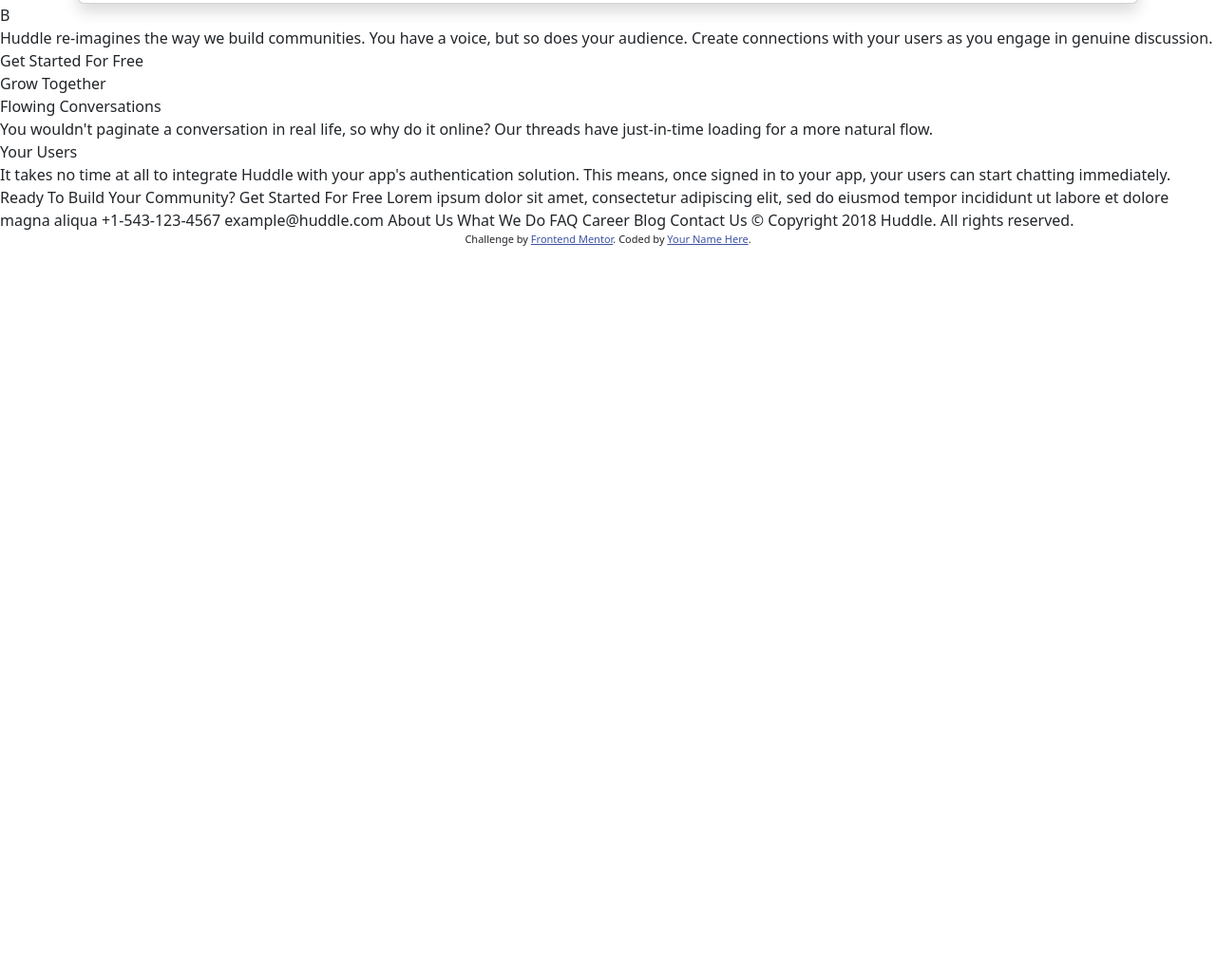
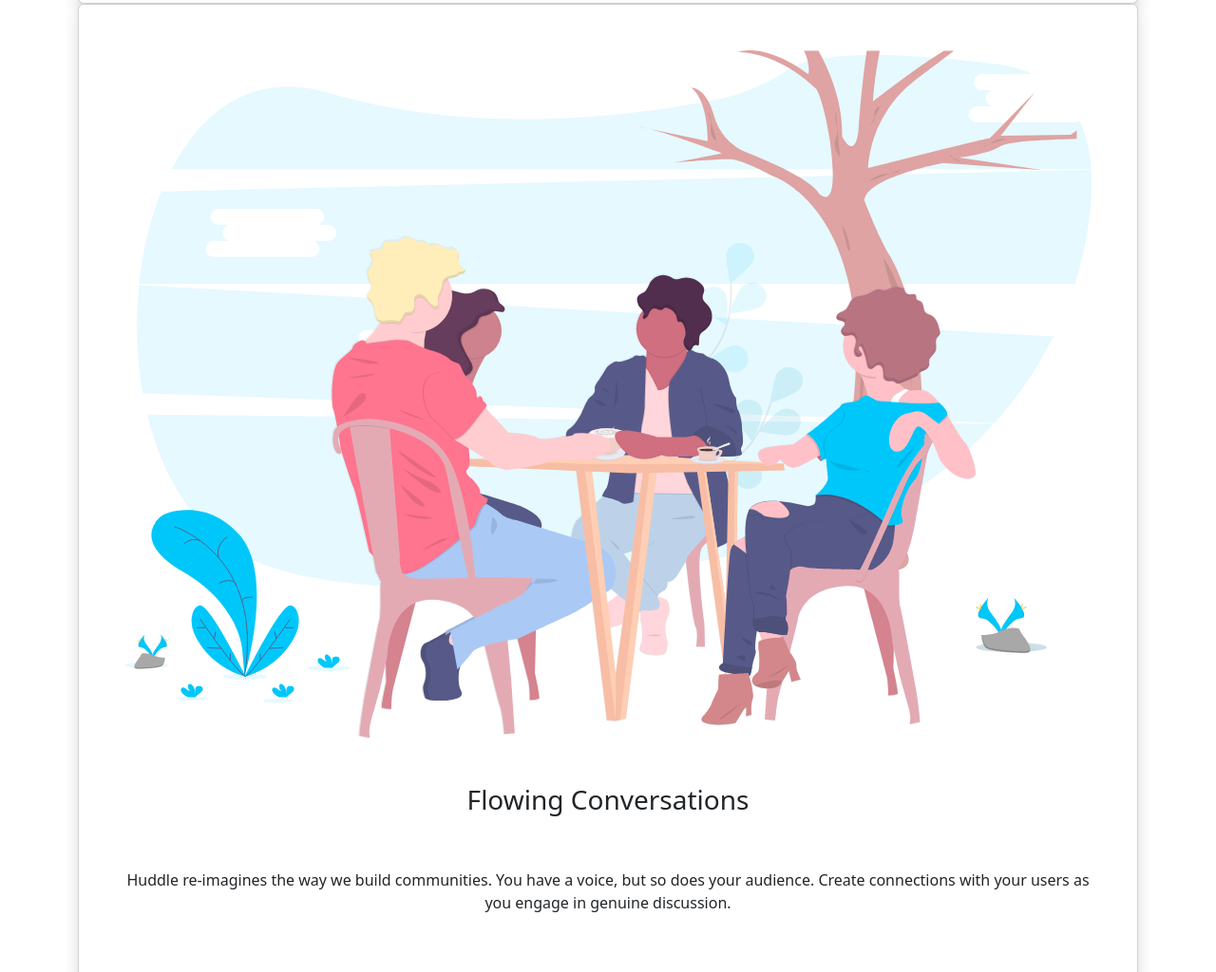
Before and after one commit to BrightCoders-Institute/reto-diseno-web-bcmay23-jdg-t2, a website: page index.html in a window 1280 px wide. Shown: the part 2143-3167 px from the top of the page at 95% size. Before the commit the page ends 2420 px from the top, so only its background shows below. Drawn offline with Linux system fonts and the light colour scheme; files whose address does not match are found by name.

Commit message:
Added another card,Flowing conversations
co-authored-by: hugocruz1234 cruzhugo1997@gmail.com
co-authored-by: sr-meh hector.m.rm@hotmail.com
co-authored-by: jcardenas0 jcardenas0@ucol.mx

```diff
--- a/index.html
+++ b/index.html
@@ -62,23 +62,19 @@
             Think of the insightful conversations you miss out on with a feedback form.
           </p>
         </div>
+        <div class="card shadow p-5">
+          <img class="mr-auto ml-auto" src="img/illustration-flowing-conversation.svg" alt="">
+          <p class="h3 mt-5">
+            Flowing Conversations
+          </p>
+          <p class="pt-5">
+            Huddle re-imagines the way we build communities. You have a voice, but so does your audience.
+            Create connections with your users as you engage in genuine discussion.
+          </p>
+        </div>
       </div>
     </div>
   </div>
-
-  <div> B</div>
-
-  <div> Huddle re-imagines the way we build communities. You have a voice, but so does your audience.
-  Create connections with your users as you engage in genuine discussion. </div>
-
-  <div> Get Started For Free </div>
-
-  <div> Grow Together </div>
-
-  <div>  </div>
-
-  <div> Flowing Conversations </div>
-
   <div> You wouldn't paginate a conversation in real life, so why do it online? Our threads
   have just-in-time loading for a more natural flow. </div>
 
--- /dev/null
+++ b/package.json
@@ -0,0 +1,5 @@
+{
+  "dependencies": {
+    "bootstrap": "^5.3.0"
+  }
+}
```
Also changed, not shown: 1 other file.
